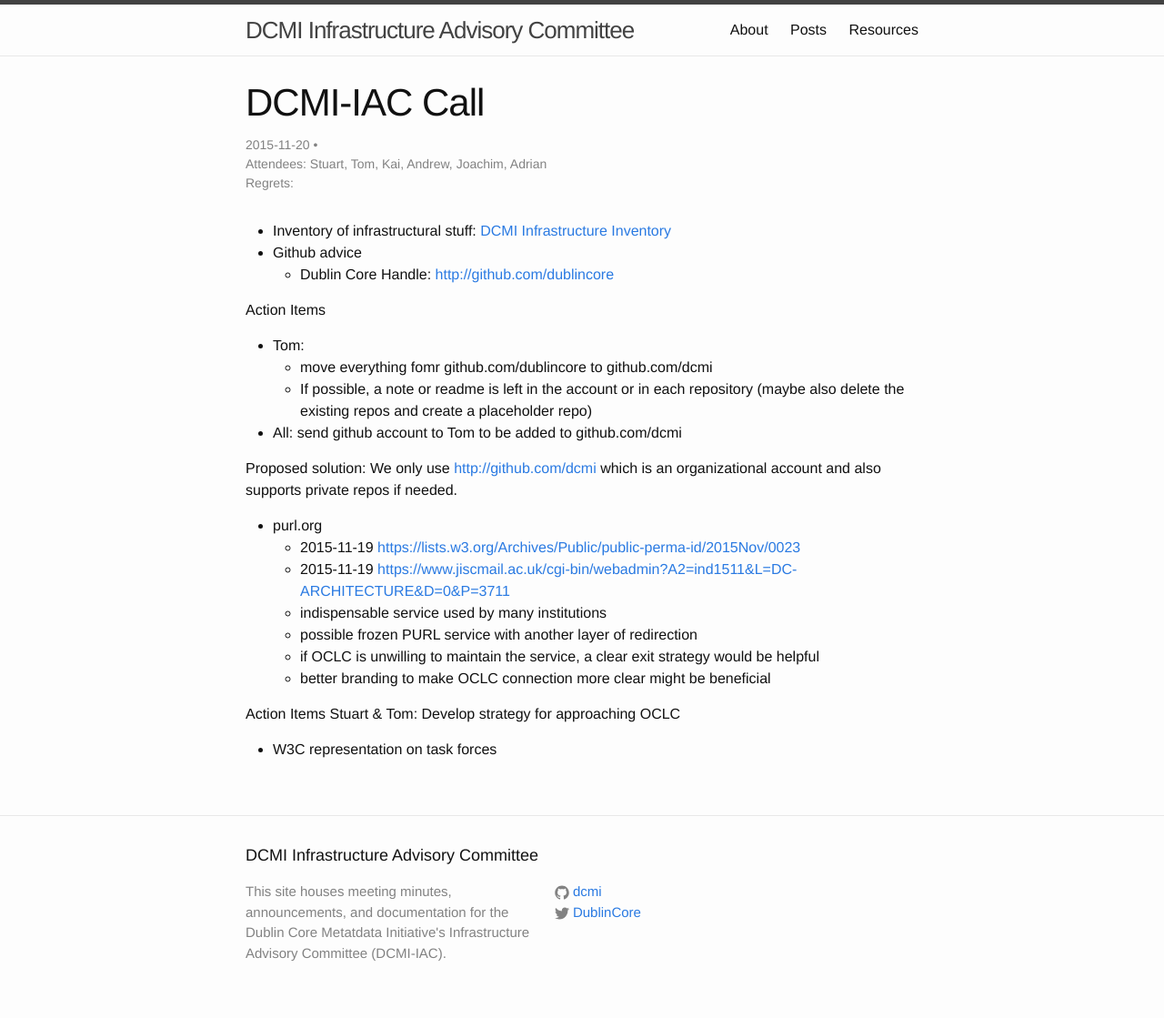
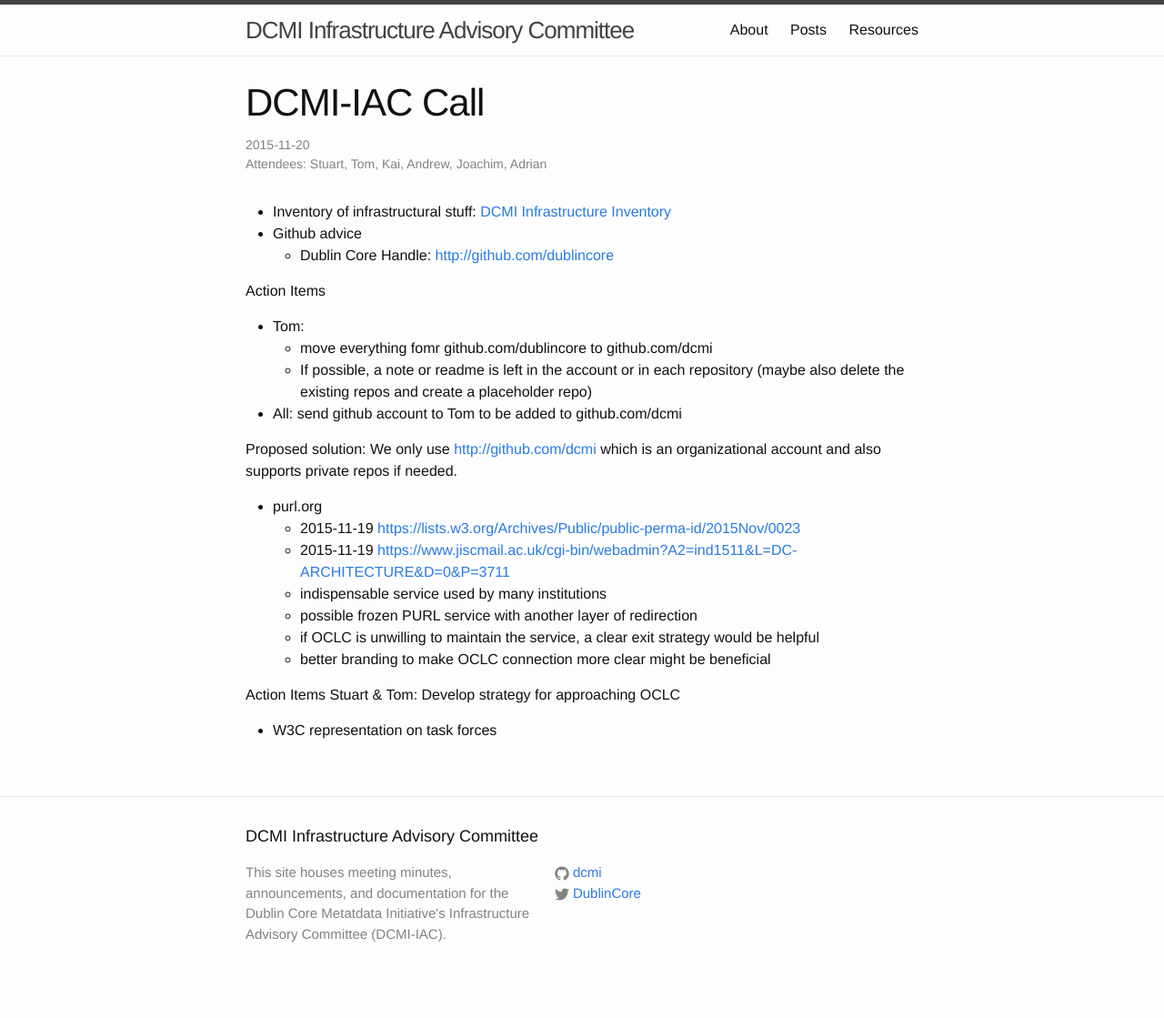
Before and after one commit to metaweidner/dcmi-iac, a Jekyll site: the page built from _posts/2015-11-20-DCMI-IAC-Call.md, in a window 1280 px wide. Shown: the whole page at 91% size. Built offline with Jekyll 4.4.1, drawn with Linux system fonts in a browser that asks for light colours; after the commit the page ends 1098 px from its top, so only the background shows below that.

Commit message:
fix blank values in previous posts

```diff
--- a/_posts/2015-11-20-DCMI-IAC-Call.md
+++ b/_posts/2015-11-20-DCMI-IAC-Call.md
@@ -5,9 +5,9 @@ year: 2015
 month: 11
 day: 20
 categories: minutes
-author:
+author: ""
 attendees: Stuart, Tom, Kai, Andrew, Joachim, Adrian
-regrets:
+regrets: ""
 ---
 
 - Inventory of infrastructural stuff: [DCMI Infrastructure Inventory][dcmi-infrastructure]
```
Also changed, not shown: _posts/2015-11-06-DCMI-IAC-Kickoff-Call.md (+1 -1 lines), _posts/2016-01-15-DCMI-IAC-Call.md (+1 -1 lines), _posts/2016-01-29-DCMI-IAC-Call.md (+1 -1 lines).
